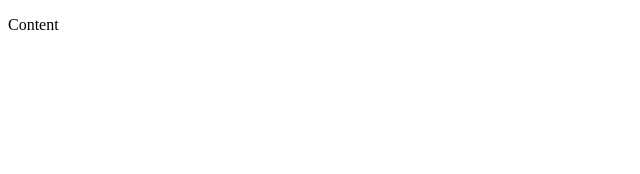
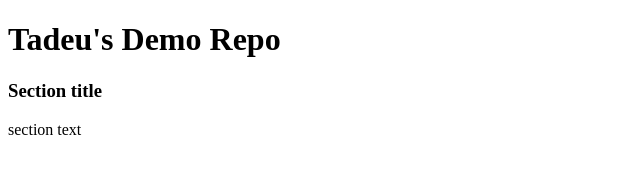
Before and after one commit to tadeulima14/demo-repo, a plain HTML site: page index.html in a window 1280 px wide. Shown: the whole page, without its empty margins (0-640 px from the left). Drawn offline with Linux system fonts and the light colour scheme.

Commit message:
added new article section

```diff
--- a/index.html
+++ b/index.html
@@ -6,8 +6,23 @@
     <title>Demo Repo</title>
 </head>
 <body>
+    <header>
+        <h1>Tadeu's Demo Repo</h1>
+    </header>
     <main>
-        <p>Content</p>
+        <article>
+
+            <section>
+
+                <h1>Section title</h1>
+
+                <p>section text</p>
+
+            </section>
+
+
+        </article>
+
     </main>
 </body>
 </html>
```
